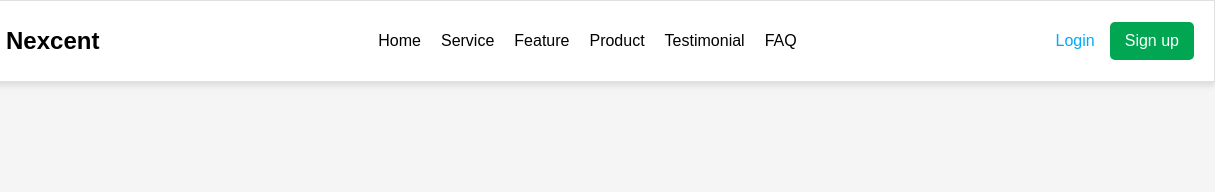
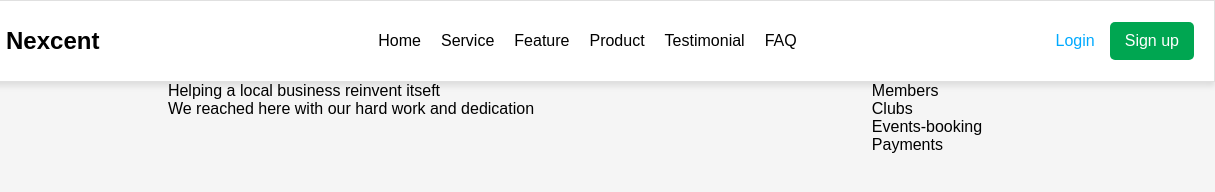
Before and after one commit to namhazover9/HTML-CSS-template, a plain HTML site: page index.html in a window 1280 px wide. Shown: the full height of the page, 65-1280 px from the left. Drawn offline with Linux system fonts and the light colour scheme.

Commit message:
Products

```diff
--- a/index.html
+++ b/index.html
@@ -1,11 +1,13 @@
 <!DOCTYPE html>
 <html lang="en">
+
 <head>
   <meta charset="UTF-8">
   <meta name="viewport" content="width=device-width, initial-scale=1.0">
   <title>Document</title>
   <link rel="stylesheet" href="style.css">
 </head>
+
 <body>
   <nav class="navbar">
     <div class="logo">
@@ -25,5 +27,49 @@
       <a href="#" class="signup">Sign up</a>
     </div>
   </nav>
+
+  <section class="products">
+    <div class="container">
+      <div class="section-heading">
+        <div class="section-title">Helping a local <span>business reinvent itseft</span></div>
+        <p class="description">We reached here with our hard work and dedication</p>
+      </div>
+      <div class="counts">
+        <div class="row row-1">
+          <div class="members">
+            <div class="members-icon"></div>
+            <div class="members-info">
+              <div class="members-number"></div>
+              <p>Members</p>
+            </div>
+          </div>
+          <div class="clubs">
+            <div class="clubs-icon"></div>
+            <div class="clubs-info">
+              <div class="clubs-number"></div>
+              <p>Clubs</p>
+            </div>
+          </div>
+        </div>
+        <div class="row row-2">
+          <div class="events-booking">
+            <div class="events-booking-icon"></div>
+            <div class="events-booking-info">
+              <div class="events-booking-number"></div>
+              <p>Events-booking</p>
+            </div>
+          </div>
+          <div class="payments">
+            <div class="payments-icon"></div>
+            <div class="payments-info">
+              <div class="payments-number"></div>
+              <p>Payments</p>
+            </div>
+          </div>
+        </div>
+      </div>
+    </div>
+  </section>
 </body>
+
 </html>
--- a/style.css
+++ b/style.css
@@ -16,7 +16,7 @@
   padding: 20px;
   background-color: #ffffff;
   box-shadow: 0 4px 6px rgba(0, 0, 0, 0.1);
-    border: 1px solid #E0E0E0;
+  border: 1px solid #e0e0e0;
 }
 
 .logo {
@@ -77,3 +77,35 @@
 .auth-buttons .signup:hover {
   background-color: #007a40;
 }
+
+.products {
+  .container {
+    margin: 0 5%;
+    display: flex;
+    justify-content: space-around;
+    .section-heading {
+      .section-title {
+
+      }
+      .description {
+
+      }
+    }
+    .counts {
+      .row {
+        .members {
+
+        }
+        .clubs {
+
+        }
+        .events-booking {
+
+        }
+        .payments {
+
+        }
+      }
+    }
+  }
+}
```
Lines whose indentation alone changed are shown as unchanged.
